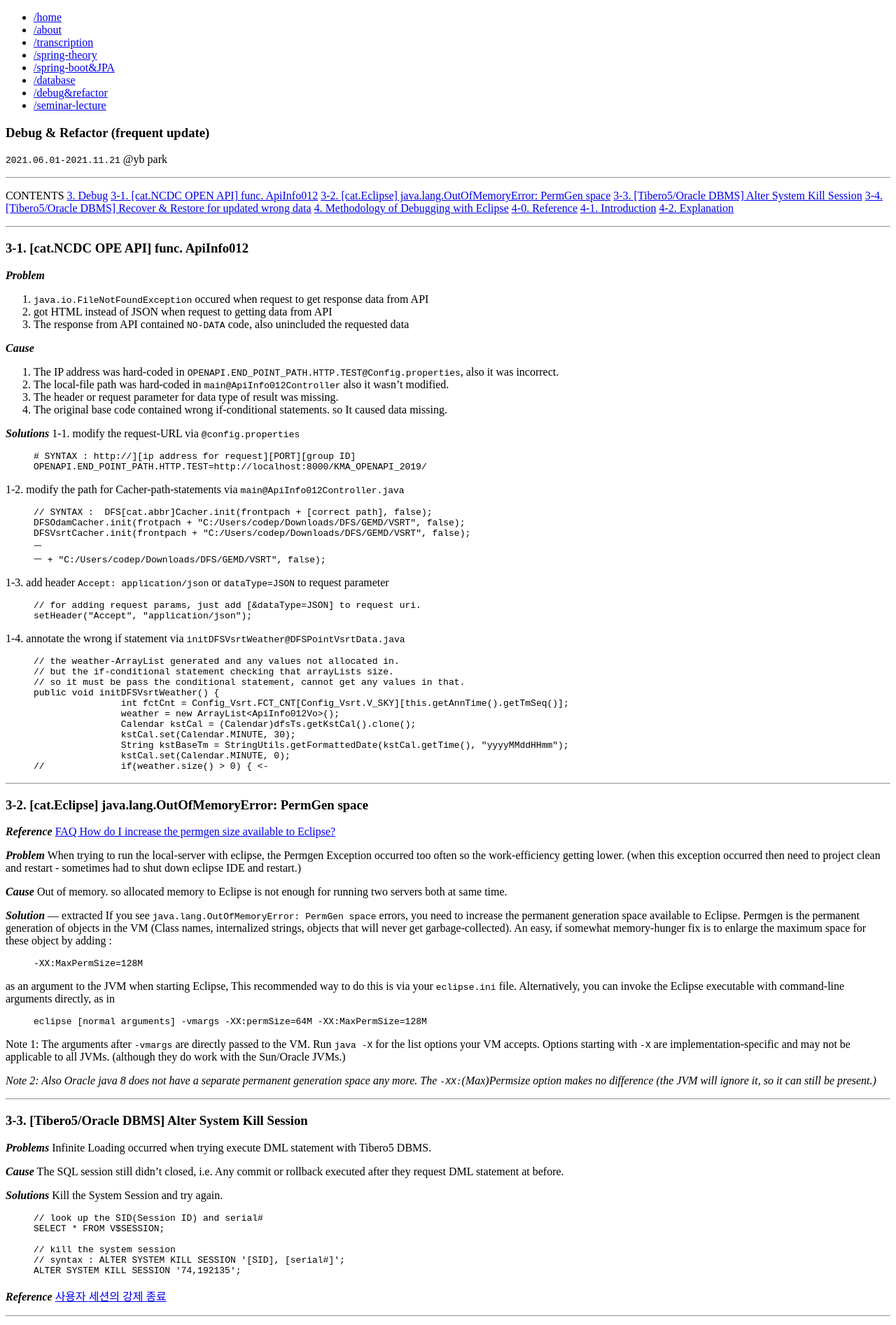
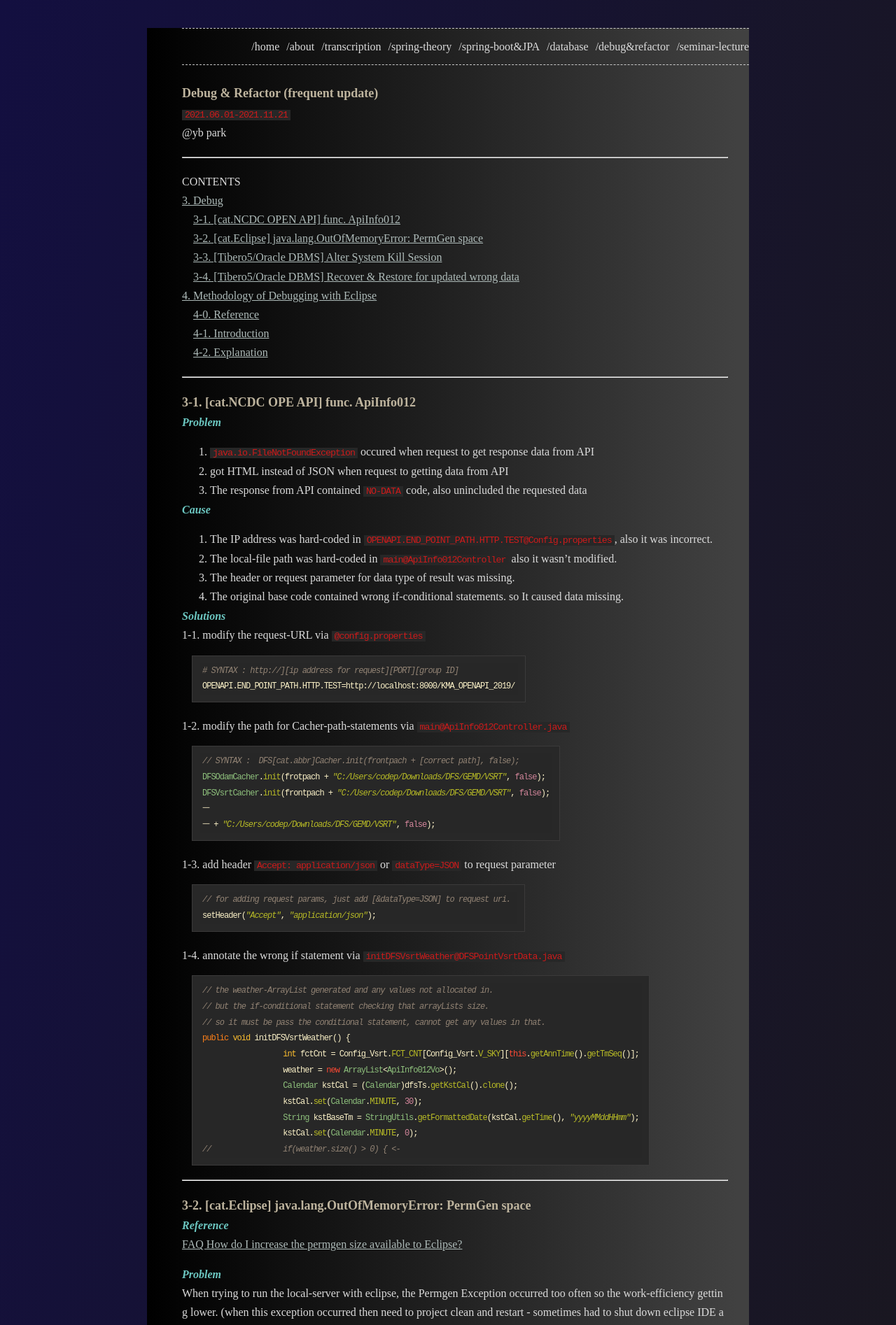
Before and after one commit to codepark-kr/codepark-kr.github.io, a Jekyll site: the page built from debug.md, in a window 1280 px wide. Shown: the top 1894 px of the page at 70% size. Built offline with Jekyll 4.4.1, drawn with Linux system fonts in a browser that asks for light colours; some web fonts are replaced.

Commit message:
[ETC] cancle to annotate on scss file

```diff
--- a/assets/main-dark.scss
+++ b/assets/main-dark.scss
@@ -1,6 +1,6 @@
-// ---
-// # Only the main Sass file needs front matter (the dashes are enough)
-// ---
+---
+# Only the main Sass file needs front matter (the dashes are enough)
+---
 
 @import "dark";
 @import "base";
```
